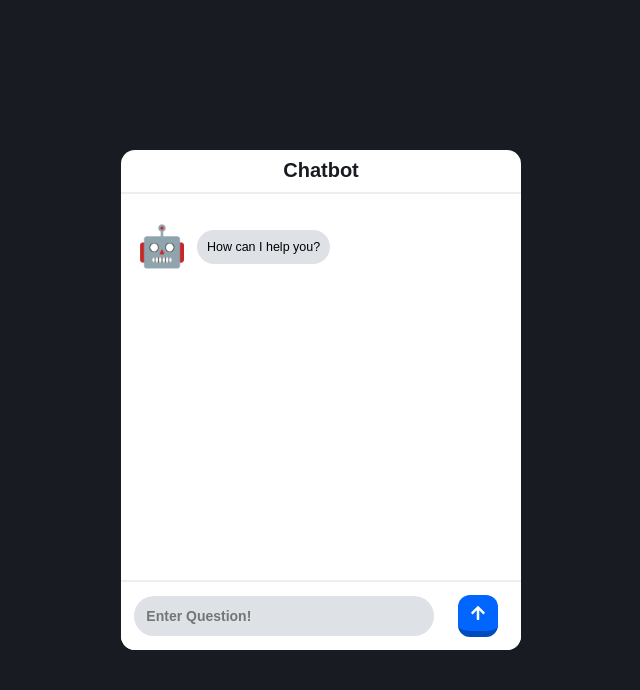
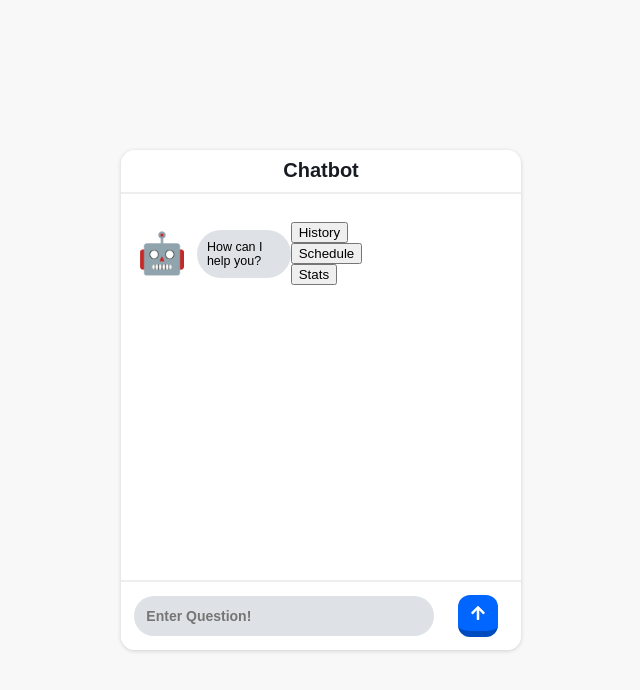
Before and after one commit to ccronheimer/BrockChatbot, a React (Create React App) app in the folder frontend/: page / in a window 1280 px wide. Shown: the top 690 px of the page, without its empty margins (319-959 px from the left). Built offline with nearby package versions, Linux system fonts and the light colour scheme.

Commit message:
changes'

```diff
--- a/frontend/src/App.js
+++ b/frontend/src/App.js
@@ -1,37 +1,50 @@
-import React, { useState, useRef } from "react";
+import React, { useState, useRef, useEffect } from "react";
 import "./styles.css";
 import { FaArrowUp } from "react-icons/fa";
+
 function App() {
-  const [inputText, setInputText] = useState({message: "", from: "user"});
-  const [messages, setNewMessage] = useState([{message: "How can I help you?", from: "bot"}]);
+  const [inputText, setInputText] = useState({ message: "", from: "user" });
+  const [messages, setNewMessage] = useState([
+    { message: "How can I help you?", from: "bot" },
+  ]);
+
+  const dummy = useRef();
 
 
   const addMessage = (e) => {
     e.preventDefault();
     setNewMessage([...messages, inputText]);
+
+    dummy.current.scrollIntoView({ behavior: "smooth" });
+
     console.log(messages);
   };
 
-
   return (
     <div className="container">
-    <div className="chat-title">Chatbot</div>
+      <div className="chat-title">Chatbot</div>
+
       <div className="chat-container">
         <div className="chat">
           <MessageList messages={messages} />
+          <div className="scrollInto" ref={dummy}></div>
         </div>
       </div>
+
       <div id="myInput" className="chat-input-container">
-
         <input
-          onKeyPress={(event) => {if (event.key === "Enter") {addMessage(event)}}}
+          onKeyPress={(event) => {
+            if (event.key === "Enter") {
+              addMessage(event);
+            }
+          }}
           className="chat-input"
           onChange={(e) => {
-            setInputText({message: e.target.value, from: "user"});
+            setInputText({ message: e.target.value, from: "user" });
           }}
           placeholder="Enter Question!"
         />
-        <div id="myBtn" className="add-question-button" onClick={addMessage} >
+        <div id="myBtn" className="add-question-button" onClick={addMessage}>
           <FaArrowUp />
         </div>
       </div>
@@ -41,15 +54,36 @@ function App() {
 
 function MessageList(props) {
   const messages = props.messages;
-  const listMessages = messages.map(({message,from}) => (
-    <Message key={(message+Date.now()).toString()} value={message} from={from} />
+
+  const listMessages = messages.map(({ message, from, onChipPress }, index) => (
+    <Message
+      key={index}
+      value={message}
+      from={from}
+      onChipPress={onChipPress}
+    />
   ));
 
   return <div>{listMessages}</div>;
 }
 
 function Message(props) {
-  return<div className={"message-"+props.from+"-container"}>{props.from==="bot" && (<div className="bot-profile">🤖</div>)}<div className={"message-"+props.from}>{props.value}</div></div>;
+
+
+  return (
+    <div className={"message-" + props.from + "-container"}>
+      {props.from === "bot" && <div className="bot-profile">🤖</div>}
+      <div className={"message-" + props.from}>{props.value}</div>
+
+      {props.from === "bot" && <div className="chips">
+      <button className="Chip">History</button>
+      <button className="Chip">Schedule</button>
+      <button className="Chip">Stats</button>
+      </div>
+      }
+    </div>
+
+  );
 }
 
 export default App;
--- a/frontend/src/styles.css
+++ b/frontend/src/styles.css
@@ -5,7 +5,7 @@
 }
 
 body {
-  background-color: #181b21;
+  background-color: #f8f8f8;
   margin: 0;
 }
 
@@ -24,6 +24,8 @@ body {
   border-radius: 14px;
   overflow: hidden;
   background-color: white;
+  box-shadow: rgba(0, 0, 0, 0.16) 0px 1px 4px;
+
 }
 
 .chat-title{
@@ -134,10 +136,14 @@ body {
   animation: leaves 0.3s ease;
 }
 
-
+.scrollInto {
+  height: 50px;
+}
 .bot-profile {
  font-size: 40px;
 }
+
+
 
 @font-face {
   font-family: 'sf';
```
Also changed, not shown: frontend/src/components/message/Message.js (added), frontend/src/components/messages/Messages.js (added).
